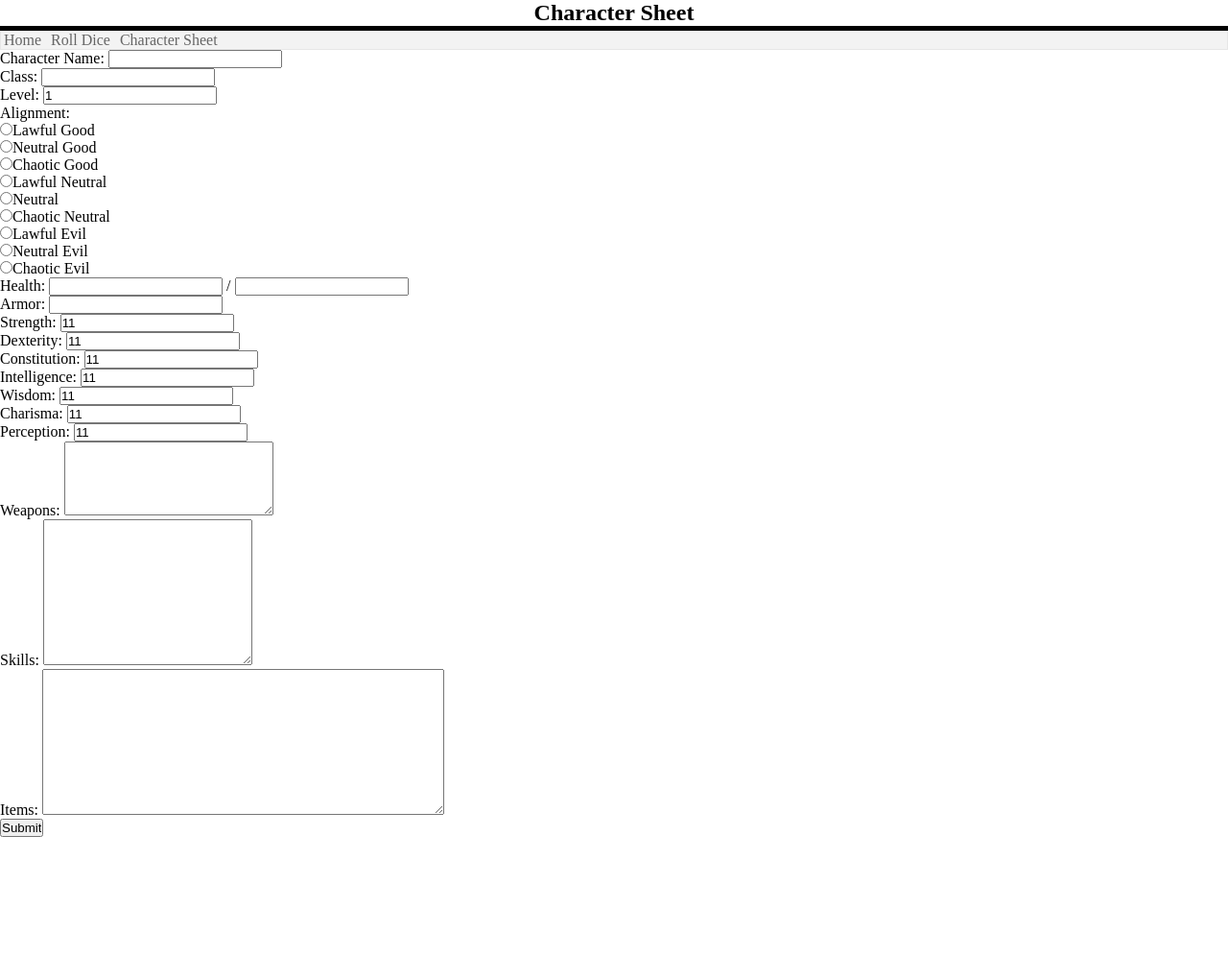
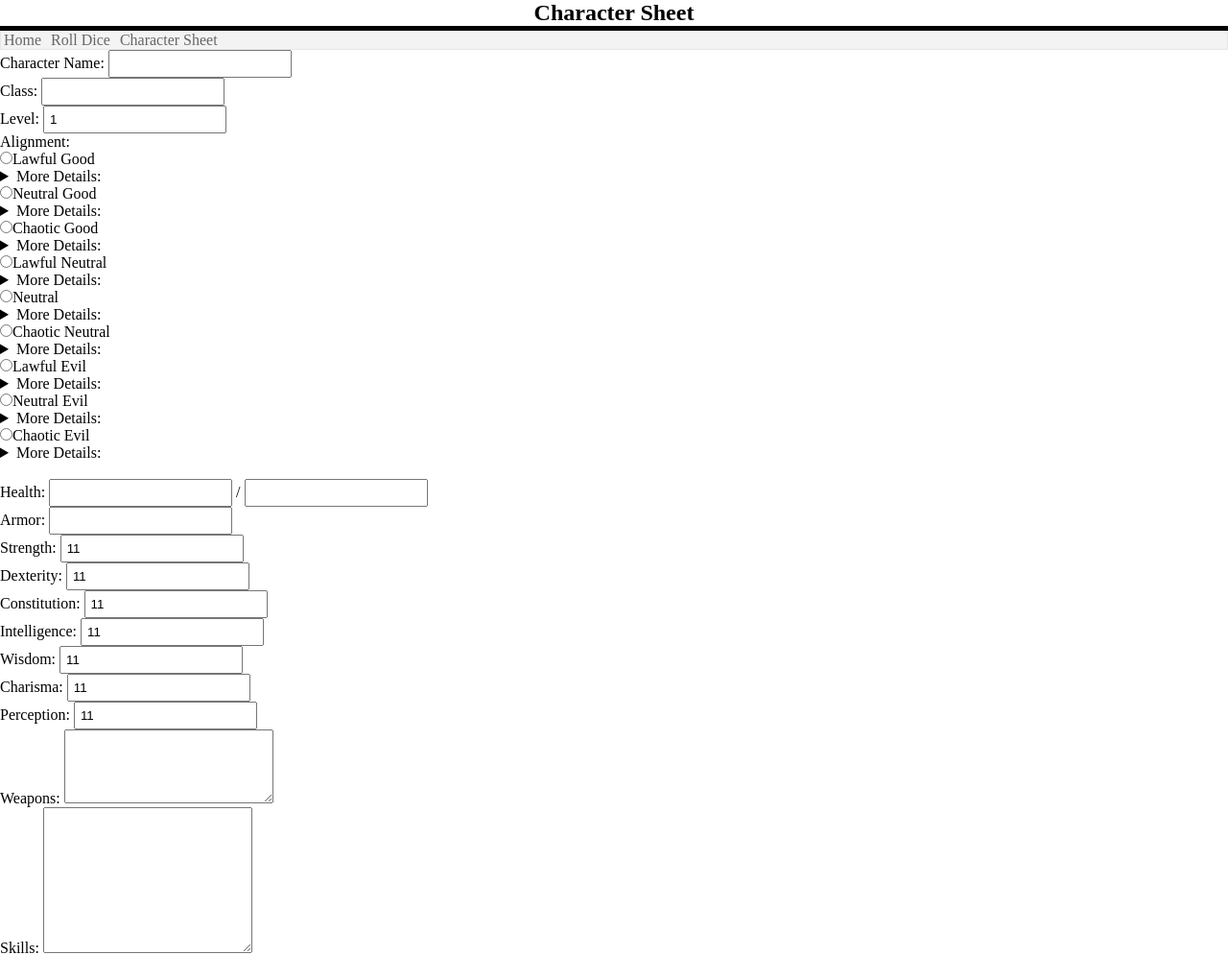
Before and after one commit to keithmorel/dndproj, a Flask app: page /mkchar in a window 1280 px wide. Shown: the top 995 px of the page at 96% size. Before the commit the page ends 872 px from the top, so only its background shows below. Run offline with Flask 2, Linux system fonts and the light colour scheme.

Commit message:
Added details to each alignment (look at making them look nicer), and some slight CSS tweaks (check those)

```diff
--- a/static/style.css
+++ b/static/style.css
@@ -34,3 +34,7 @@ th, td {
     padding: 15px;
     text-align: center;
 }
+
+input {
+    padding: 5px;
+}
--- a/templates/mkchar.html
+++ b/templates/mkchar.html
@@ -20,14 +20,50 @@
                     Level: <input type="number" min="1" value="1"></input><br>
                     Alignment: <br>
                     <input type="radio" name="alignment" value="lawful_good">Lawful Good<br>
+                        <details>
+                            <summary>More Details:</summary>
+                            <p class="info">Typically acts with compassion and always with honor and a sense of duty. Such characters include righteous knights, paladins, and most dwarves.</p>
+                        </details>
                     <input type="radio" name="alignment" value="neutral_good">Neutral Good<br>
+                        <details>
+                            <summary>More Details:</summary>
+                            <p class="info">Typically acts altruistically, without regard for or against lawful precepts such as rules or tradition. A neutral good character has no problems with cooperating with lawful officials, but does not feel beholden to them. In the event that doing the right thing requires the bending or breaking of rules, they do not suffer the same inner conflict that a lawful good character would.</p>
+                        </details>
                     <input type="radio" name="alignment" value="chaotic_good">Chaotic Good<br>
+                        <details>
+                            <summary>More Details:</summary>
+                            <p class="info">A chaotic good character does what is necessary to bring about change for the better, disdains bureaucratic organizations that get in the way of social improvement, and places a high value on personal freedom, not only for oneself, but for others as well. Chaotic good characters usually intend to do the right thing, but their methods are generally disorganized and often out of sync with the rest of society.</p>
+                        </details>
                     <input type="radio" name="alignment" value="lawful_neutral">Lawful Neutral<br>
+                        <details>
+                            <summary>More Details:</summary>
+                            <p class="info">A lawful neutral character typically believes strongly in lawful concepts such as honor, order, rules, and tradition, and often follows a personal code. Examples of lawful neutral characters include a soldier who always follows orders, a judge or enforcer that adheres mercilessly to the word of the law, and a disciplined monk.</p>
+                        </details>
                     <input type="radio" name="alignment" value="neutral">Neutral<br>
+                        <details>
+                            <summary>More Details:</summary>
+                            <p class="info">A neutral character (a.k.a. true neutral) is neutral on both axes and tends not to feel strongly towards any alignment, or actively seeks their balance. Most animals are originally considered true neutral, because they lack the capacity for moral judgment, guided by instinct rather than conscious decision.</p>
+                        </details>
                     <input type="radio" name="alignment" value="chaotic_neutral">Chaotic Neutral<br>
+                        <details>
+                            <summary>More Details:</summary>
+                            <p class="info">A chaotic neutral character is an individualist who follows their own heart and generally shirks rules and traditions. Although chaotic neutral characters promote the ideals of freedom, it is their own freedom that comes first; good and evil come second to their need to be free.</p>
+                        </details>
                     <input type="radio" name="alignment" value="lawful_evil">Lawful Evil<br>
+                        <details>
+                            <summary>More Details:</summary>
+                            <p class="info">A lawful evil character sees a well-ordered system as being easier to exploit and shows a combination of desirable and undesirable traits. Examples of this alignment include tyrants, devils, and undiscriminating mercenary types who have a strict code of conduct.</p>
+                        </details>
                     <input type="radio" name="alignment" value="neutral_evil">Neutral Evil<br>
+                        <details>
+                            <summary>More Details:</summary>
+                            <p class="info">A neutral evil character is typically selfish and has no qualms about turning on allies-of-the-moment, and usually makes allies primarily to further their own goals. A neutral evil character has no compunctions about harming others to get what they want, but neither will they go out of their way to cause carnage or mayhem when they see no direct benefit for themselves. Another valid interpretation of neutral evil holds up evil as an ideal, doing evil for evil's sake and trying to spread its influence.</p>
+                        </details>
                     <input type="radio" name="alignment" value="chaotic_evil">Chaotic Evil<br>
+                        <details>
+                            <summary>More Details:</summary>
+                            <p class="info">A chaotic evil character tends to have no respect for rules, other people's lives, or anything but their own desires, which are typically selfish and cruel. They set a high value on personal freedom, but do not have much regard for the lives or freedom of other people. Chaotic evil characters do not work well in groups because they resent being given orders and do not usually behave themselves unless there is no alternative.</p>
+                        </details><br>
                     Health: <input type="number" min="0"> / <input type="number"><br>
                     Armor: <input type="number" min="0"></input><br>
                     Strength: <input type="number" value="11"></input><br>
```
